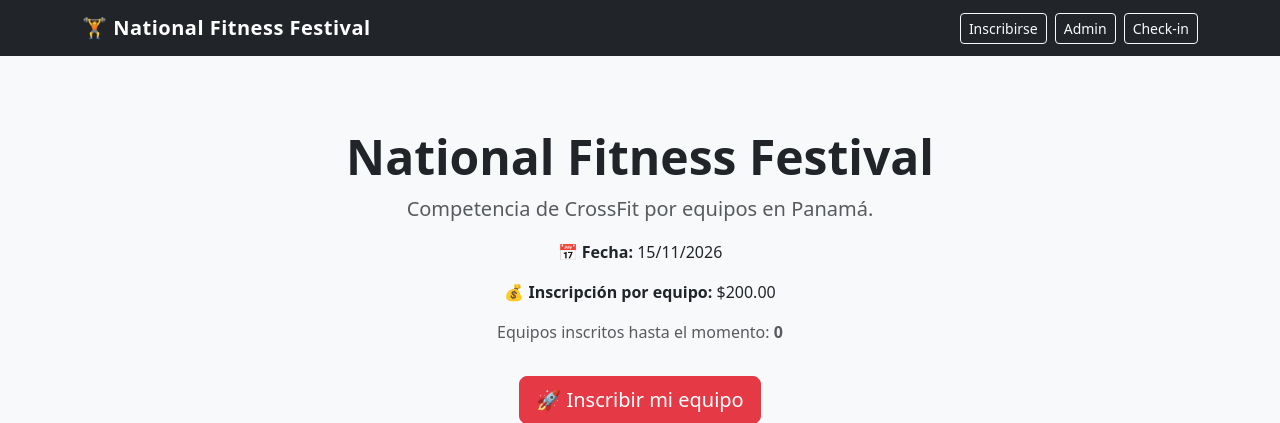
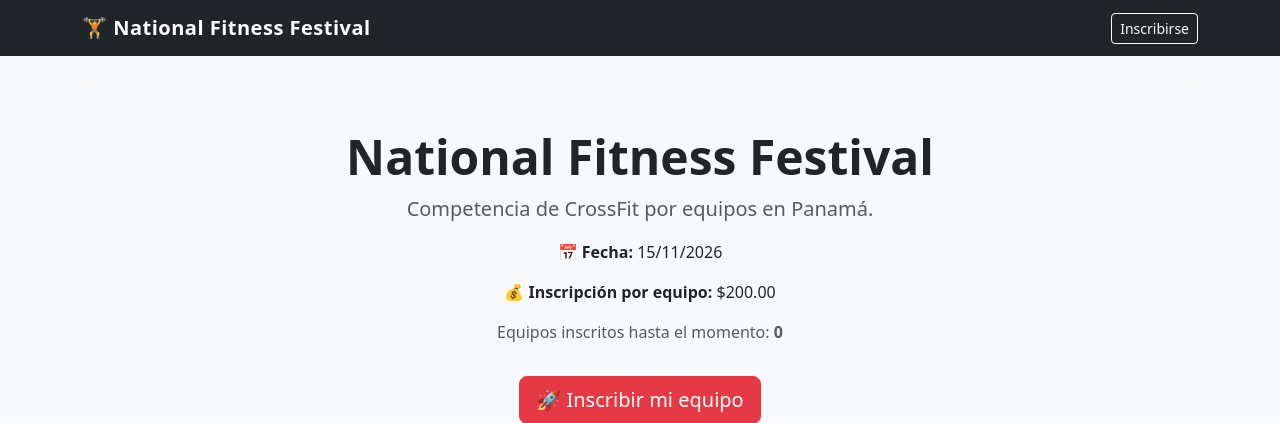
Before and after one commit to dropeX22/national-fitness-festival, a FastAPI app: page / in a window 1280 px wide. Shown: the top 423 px of the page. Run offline with FastAPI, Linux system fonts and the light colour scheme; data comes from the database, SQL or seed files in the repository; data that the repository does not hold is empty.

Commit message:
Quitar botones admin y checkin

```diff
--- a/app/templates/base.html
+++ b/app/templates/base.html
@@ -13,8 +13,6 @@
       <a class="navbar-brand fw-bold" href="/">🏋️ National Fitness Festival</a>
       <div class="d-flex gap-2">
         <a class="btn btn-outline-light btn-sm" href="/registro">Inscribirse</a>
-        <a class="btn btn-outline-light btn-sm" href="/admin">Admin</a>
-        <a class="btn btn-outline-light btn-sm" href="/checkin">Check-in</a>
       </div>
     </div>
   </nav>
```
